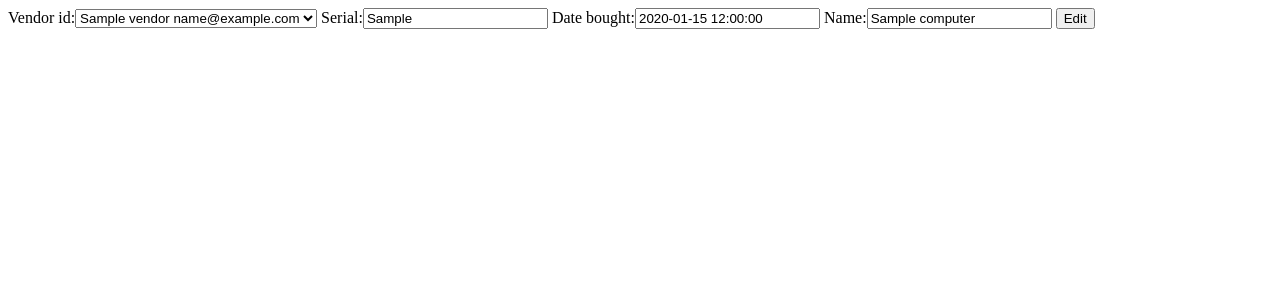
After one commit to HackBulgariaHackathon/Hackathon, a Django app: page /inventory/1/edit/ in a window 1280 px wide. The commit adds this page. Shown: the top 300 px of the page. Run offline with Django 3.2, Linux system fonts and the light colour scheme; tables that the repository leaves empty hold one stand-in row (values such as "Sample post").

Commit message:
Adding add, delete and edit options for Computer

```diff
--- /dev/null
+++ b/pysuppl/inventory/forms.py
@@ -0,0 +1,7 @@
+from django.forms import ModelForm
+from .models import Computer
+
+class ComputerForm(ModelForm):
+    class Meta:
+        model = Computer
+        fields = ['vendor_id', 'serial', 'date_bought', 'name']
--- a/pysuppl/inventory/models.py
+++ b/pysuppl/inventory/models.py
@@ -1,13 +1,5 @@
 from django.db import models
-
-
-class Employee(models.Model):
-    username = models.CharField(max_length=30, blank=False, null=False)
-    password = models.CharField(max_length=100, blank=False, null=False)
-    email = models.EmailField()
-    phone = models.CharField(max_length=10, null=True, blank=False)
-    firstname = models.CharField(max_length=20, null=True, blank=False)
-    lastname = models.CharField(max_length=20, null=True, blank=False)
+from django.contrib.auth.models import Group, User
 
 
 class Vendor(models.Model):
@@ -35,6 +27,7 @@ class Computer(models.Model):
     serial = models.CharField(max_length=25, null=False, blank=False)
     date_bought = models.DateTimeField()
     name = models.CharField(max_length=32, null=True, blank=True)
+    owner = models.ForeignKey(User)
 
     def __str__(self):
         return self.name
--- a/pysuppl/inventory/templates/add_computer.html
+++ b/pysuppl/inventory/templates/add_computer.html
@@ -1,7 +1,6 @@
 <form method="POST" action="/inventory/add_computer/">
 {% csrf_token %}
-<!--Computer name:<br> -->
-<input name="movie_id" type="hidden" value="{{ movie.id }}"
+<input name="computer_id" type="hidden" value="{{ computer.id }}"/>
 <div>
 <label>Computer name:<br></label>
 <input name="computer_name" type="text" />
@@ -25,5 +24,5 @@
     {% endfor %}
 </select>
 </div>
- <input type="submit" value="Submit" />
+ <input type="submit" value="Add" />
 </form>
--- /dev/null
+++ b/pysuppl/inventory/templates/edit_computer.html
@@ -0,0 +1,5 @@
+<form method="POST">
+    {% csrf_token %}
+    {{ form }}
+    <input type="submit" value="Edit" />
+</form>
--- a/pysuppl/inventory/urls.py
+++ b/pysuppl/inventory/urls.py
@@ -8,4 +8,11 @@ urlpatterns = [
     url(r'^show_computer/$', views.get_computer_info),
     url(r'^new_computer/$', views.new_computer),
     url(r'^add_computer/$', views.add_computer),
+    # url(r'^show_computer/$', views.delete_computer),
+    url(r'^(?P<computer_id>[0-9]+)/delete/$',
+        views.delete_computer, name='delete_computer'),
+    url(r'^(?P<computer_id>[0-9]+)/edit/$',
+        views.edit_computer, name='edit_computer'),
+    # url(r'^/edit/$',
+    #     views.edit_computer, name='edit_computer'),
 ]
--- a/pysuppl/inventory/views.py
+++ b/pysuppl/inventory/views.py
@@ -1,37 +1,77 @@
-from django.shortcuts import render, get_object_or_404
+from django.shortcuts import render, get_object_or_404, redirect
 from django.http import HttpResponse
 from .models import Computer, Vendor
+from .forms import ComputerForm
 from datetime import datetime
+
 
 def add_employee(request):
     html = "<html><body>Add employee's name:</body></html>"
 
 
 def get_computers(request):
-
     computers = Computer.objects.all()
     return render(request, "index.html", locals())
 
 
 def get_computer_info(request):
     computer_id = request.GET.get("computer_id")
-
     if computer_id is None:
         computer = Computer.objects.first()
-
     else:
         computer = get_object_or_404(Computer, pk=computer_id)
+    return render(request, "computer.html", locals())
 
-    return render(request, "computer.html", locals())
+
 def new_computer(request):
     vendors = Vendor.objects.all()
     return render(request, "add_computer.html", locals())
+
 
 def add_computer(request):
     computer_name = request.POST.get("computer_name")
     vendor_id = Vendor.objects.get(pk=request.POST.get("vendor_id"))
     serial = request.POST.get("computer_serial")
     date_bought = datetime.strptime(request.POST.get("date_bought"), '%d.%m.%Y')
+    # owner = request.POST.get("owner_name")
     computer = Computer(name=computer_name, serial=serial, date_bought=date_bought, vendor_id=vendor_id)
     computer.save()
     return render(request, "computer.html", locals())
+
+
+# def delete_computer(request):
+#     computer_id = request.POST.get("computer_id")
+#     computer_object = Computer.objects.get(pk=computer_id)
+#     computer_object.delete()
+#     computer_object.save()
+#     return render(request, "computer.html", locals())
+
+
+# def delete_computer(request):
+#     computers = Computer.objects.all()
+#     return render(request, "computer.html", locals())
+
+# def delete_computer(request):
+#     computers = Computer.objects.all()
+#     computer_name = request.POST.get("computer_name")
+#     computer_object = Computer.objects.get(name=computer_name)
+#     computer_object.delete()
+#     return render(request, "computer.html", locals())
+
+def delete_computer(request, computer_id):
+    computer = get_object_or_404(Computer, pk=computer_id)
+    computer.delete()
+    return redirect('/inventory/computers')
+
+
+def edit_computer(request, computer_id):
+    computer = get_object_or_404(Computer, pk=computer_id)
+    form = ComputerForm(instance=computer)
+    if request.POST:
+        form = ComputerForm(request.POST, instance=computer)
+        if form.is_valid():
+            form.save()
+
+            return redirect('/inventory/computers')
+
+    return render(request, 'edit_computer.html', locals())
--- a/pysuppl/pysuppl/settings.py
+++ b/pysuppl/pysuppl/settings.py
@@ -37,7 +37,6 @@ INSTALLED_APPS = (
     'django.contrib.sessions',
     'django.contrib.messages',
     'django.contrib.staticfiles',
-
     'inventory',
 )
 
@@ -89,7 +88,7 @@ DATABASES = {
 
 LANGUAGE_CODE = 'en-us'
 
-TIME_ZONE = 'UTC'
+TIME_ZONE = 'Europe/Bucharest'
 
 USE_I18N = True
 
```
Also changed, not shown: pysuppl/inventory/templates/computer.html (+20 -0 lines), pysuppl/inventory/templates/delete_computer.html (added, +10 -0 lines), pysuppl/inventory/migrations/0003_computer_owner.py (added), pysuppl/inventory/migrations/0004_delete_employee.py (added).
